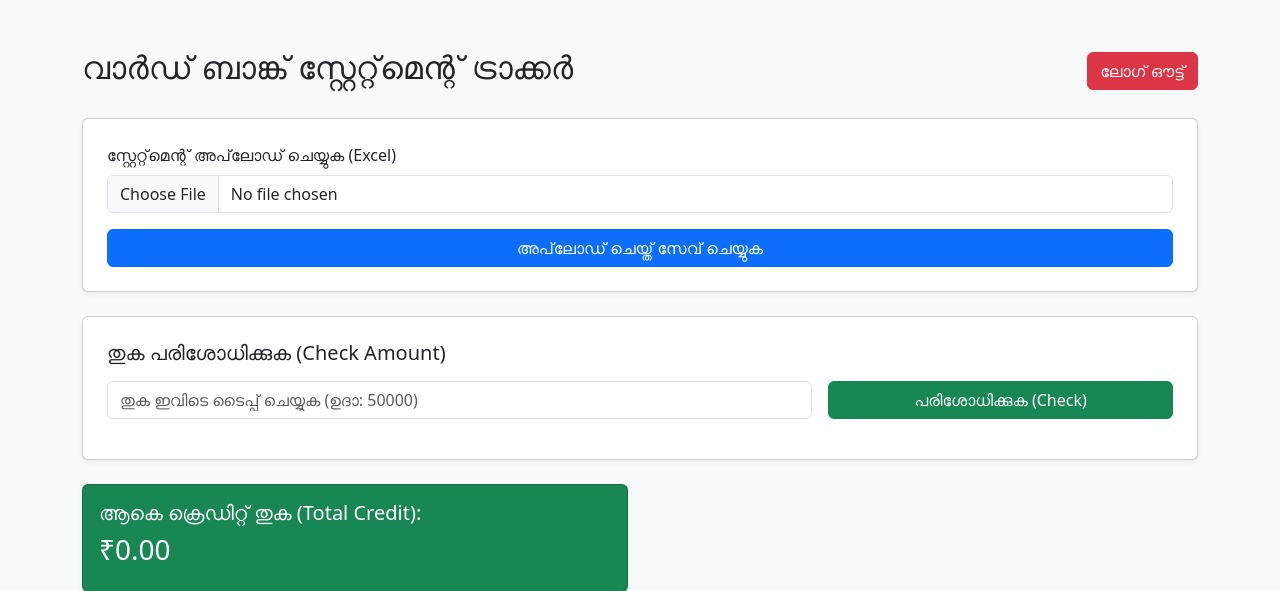
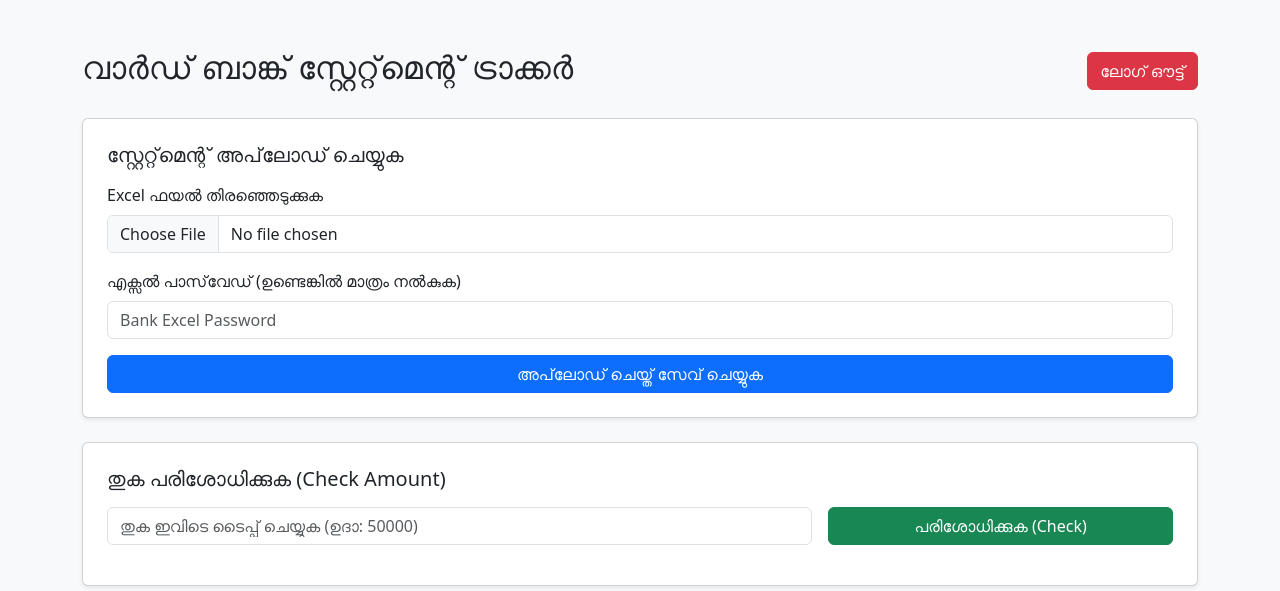
Before and after one commit to wpikodurwest-png/bank-tracker, a Flask app: page / in a window 1280 px wide. Shown: the top 591 px of the page. Run offline with Flask 3, Linux system fonts and the light colour scheme; the visitor is signed in with stand-in values (Sample User, id 1); data that the repository does not hold is empty; some libraries are stand-ins or nearby versions.

Commit message:
Update index.html

```diff
--- a/templates/index.html
+++ b/templates/index.html
@@ -13,16 +13,21 @@
             <a href="/logout" class="btn btn-danger">ലോഗ് ഔട്ട്</a>
         </div>
 
-        <!-- ഫയൽ അപ്‌ലോഡ് ചെയ്യുന്ന സെക്‌ഷൻ -->
+        <!-- ഫയലും പാസ്‌വേഡും അപ്‌ലോഡ് ചെയ്യുന്ന സെക്‌ഷൻ -->
         <div class="card p-4 shadow-sm mb-4">
+            <h5 class="mb-3">സ്റ്റേറ്റ്‌മെന്റ് അപ്‌ലോഡ് ചെയ്യുക</h5>
             <div class="mb-3">
-                <label class="form-label">സ്റ്റേറ്റ്‌മെന്റ് അപ്‌ലോഡ് ചെയ്യുക (Excel)</label>
+                <label class="form-label">Excel ഫയൽ തിരഞ്ഞെടുക്കുക</label>
                 <input class="form-control" type="file" id="statementFile" accept=".xlsx, .xls">
+            </div>
+            <div class="mb-3">
+                <label class="form-label">എക്സൽ പാസ്‌വേഡ് (ഉണ്ടെങ്കിൽ മാത്രം നൽകുക)</label>
+                <input type="password" class="form-control" id="excelPassword" placeholder="Bank Excel Password">
             </div>
             <button class="btn btn-primary" onclick="uploadFile()">അപ്‌ലോഡ് ചെയ്ത് സേവ് ചെയ്യുക</button>
         </div>
 
-        <!-- തുക ചെക്ക് ചെയ്യുന്ന പുതിയ സെക്‌ഷൻ -->
+        <!-- തുക പരിശോധിക്കുന്ന സെക്‌ഷൻ -->
         <div class="card p-4 shadow-sm mb-4">
             <h5 class="mb-3">തുക പരിശോധിക്കുക (Check Amount)</h5>
             <div class="row g-3">
@@ -33,7 +38,6 @@
                     <button class="btn btn-success w-100" onclick="verifyAmount()">പരിശോധിക്കുക (Check)</button>
                 </div>
             </div>
-            <!-- റിസൾട്ട് കാണിക്കുന്ന സ്ഥലം -->
             <div id="checkResult" class="mt-3"></div>
         </div>
 
@@ -90,12 +94,19 @@
 
         function uploadFile() {
             const fileInput = document.getElementById('statementFile');
+            const passwordInput = document.getElementById('excelPassword').value;
+
             if (fileInput.files.length === 0) {
                 alert("ദയവായി ഒരു ഫയൽ തിരഞ്ഞെടുക്കുക!");
                 return;
             }
+
             const formData = new FormData();
             formData.append('file', fileInput.files[0]);
+            formData.append('password', passwordInput);
+
+            // ലോഡിങ് അലേർട്ട്
+            alert("ഫയൽ പ്രോസസ്സ് ചെയ്യുന്നു, ദയവായി കാത്തിരിക്കുക...");
 
             fetch('/upload', { method: 'POST', body: formData })
             .then(res => res.json())
@@ -106,10 +117,12 @@
                     alert(data.success);
                     fetchTransactions();
                 }
+            })
+            .catch(err => {
+                alert("അപ്‌ലോഡ് ചെയ്യുന്നതിൽ പിശക് സംഭവിച്ചു!");
             });
         }
 
-        // തുക പരിശോധിക്കുന്ന ഫംഗ്ഷൻ
         function verifyAmount() {
             const inputVal = parseFloat(document.getElementById('checkAmountInput').value);
             const resultDiv = document.getElementById('checkResult');
@@ -119,7 +132,6 @@
                 return;
             }
 
-            // ലിസ്റ്റിൽ ഈ തുക ക്രെഡിറ്റ് ആയി വന്നിട്ടുണ്ടോ എന്ന് നോക്കുന്നു
             const matchedTxn = allTransactions.find(txn => {
                 let cred = parseFloat(txn.Credit) || 0;
                 return cred === inputVal;
@@ -129,7 +141,7 @@
                 resultDiv.innerHTML = `
                     <div class="alert alert-success fw-bold">
                         ✅ Credited! ഈ തുക (₹${inputVal}) അക്കൗണ്ടിൽ ക്രെഡിറ്റ് ചെയ്യപ്പെട്ടിട്ടുണ്ട്.<br>
-                        <small class="text-dark">തീയതി: ${matchedTxنDate || matchedTxn.Date} | വിവരങ്ങൾ: ${matchedTxn.Details}</small>
+                        <small class="text-dark">തീയതി: ${matchedTxn.Date} | വിവരങ്ങൾ: ${matchedTxn.Details}</small>
                     </div>
                 `;
             } else {
```
